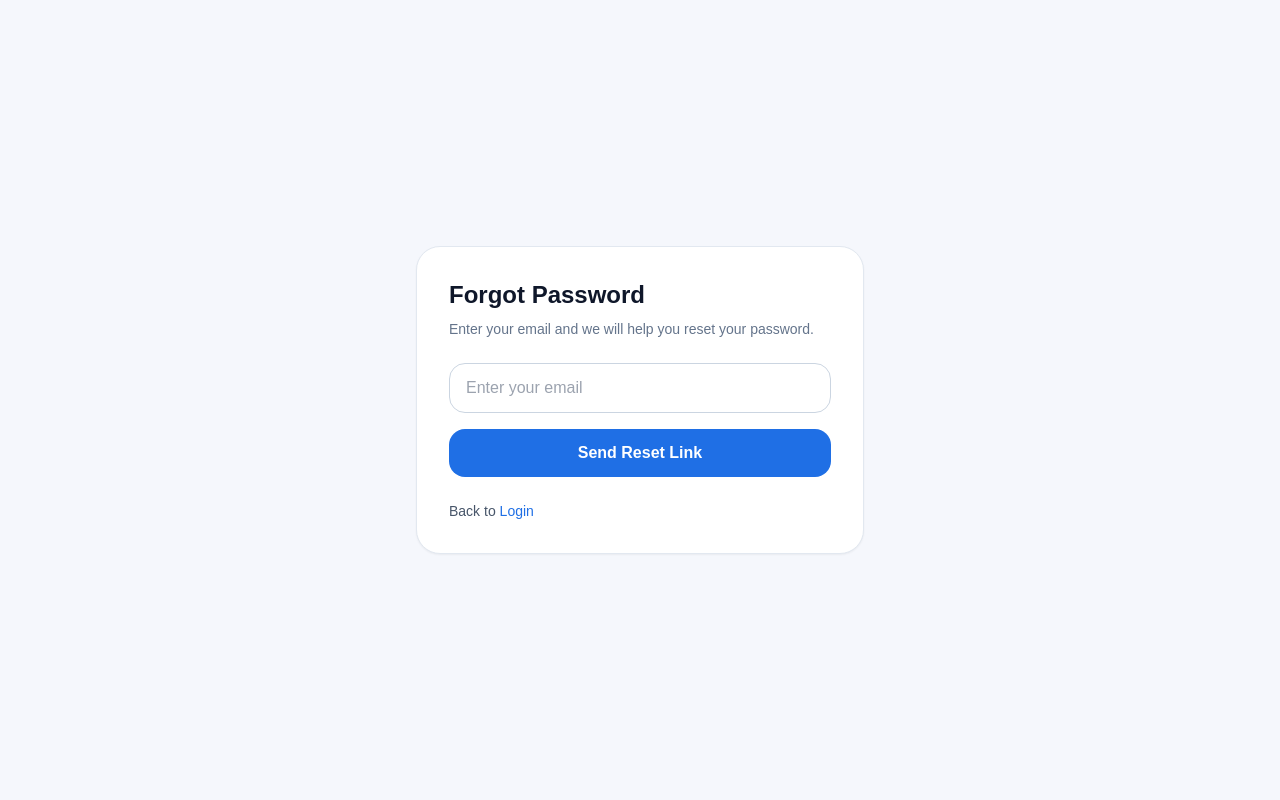
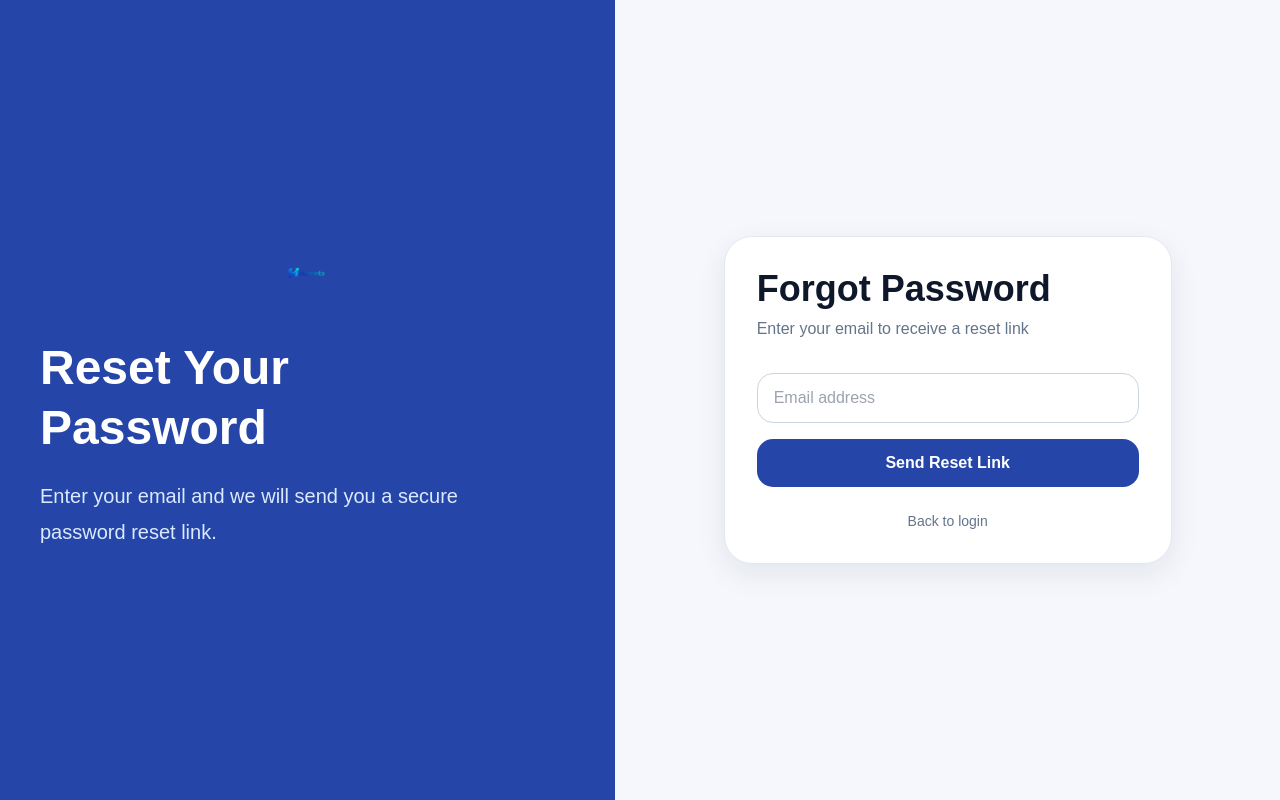
Before and after one commit to jewma1/Hirvanta, a Next.js app in the folder frontend/: page /forgot-password in a window 1280 px wide. Built offline with nearby package versions, Linux system fonts and the light colour scheme; no server answers.

Commit message:
Update page.tsx

```diff
--- a/frontend/app/forgot-password/page.tsx
+++ b/frontend/app/forgot-password/page.tsx
@@ -1,32 +1,107 @@
+"use client";
+
 import Link from "next/link";
+import { FormEvent, useState } from "react";
+import { supabase } from "../../lib/supabase";
 
 export default function ForgotPasswordPage() {
+  const [email, setEmail] = useState("");
+  const [loading, setLoading] = useState(false);
+  const [error, setError] = useState("");
+  const [success, setSuccess] = useState("");
+
+  async function handleReset(e: FormEvent) {
+    e.preventDefault();
+    setError("");
+    setSuccess("");
+    setLoading(true);
+
+    const { error } = await supabase.auth.resetPasswordForEmail(email, {
+      redirectTo: `${window.location.origin}/login`,
+    });
+
+    setLoading(false);
+
+    if (error) {
+      setError(error.message);
+      return;
+    }
+
+    setSuccess("Password reset email sent. Please check your inbox.");
+  }
+
   return (
-    <main className="flex min-h-screen items-center justify-center bg-[#f5f7fc] px-4">
-      <div className="w-full max-w-md rounded-3xl border border-slate-200 bg-white p-8 shadow-sm">
-        <h1 className="text-2xl font-bold text-slate-900">Forgot Password</h1>
-        <p className="mt-2 text-sm text-slate-500">
-          Enter your email and we will help you reset your password.
+    <main className="min-h-screen bg-[#f5f7fc]">
+      <div className="grid min-h-screen lg:grid-cols-[1fr_1.08fr]">
+        <div className="hidden bg-[#2546A8] px-10 py-12 text-white lg:flex lg:flex-col lg:justify-center">
+          <img
+            src="/hirvanta-logo.png"
+            alt="Hirvanta"
+            className="mb-10 h-12 w-auto object-contain"
+          />
+
+          <h1 className="max-w-md text-5xl font-bold leading-tight">
+            Reset Your Password
+          </h1>
+
+          <p className="mt-5 max-w-md text-xl leading-9 text-blue-100">
+            Enter your email and we will send you a secure password reset link.
+          </p>
+        </div>
+
+        <div className="flex items-center justify-center px-4 py-10">
+          <div className="w-full max-w-md rounded-[28px] border border-slate-200 bg-white p-8 shadow-soft">
+            <div className="mb-8 lg:hidden">
+              <img
+                src="/hirvanta-logo.png"
+                alt="Hirvanta"
+                className="h-10 w-auto object-contain"
+              />
+            </div>
+
+            <h2 className="text-4xl font-bold text-slate-900">Forgot Password</h2>
+            <p className="mt-2 text-slate-500">
+              Enter your email to receive a reset link
             </p>
 
-        <form className="mt-6 space-y-4">
+            <form onSubmit={handleReset} className="mt-8 space-y-4">
               <input
                 type="email"
-            placeholder="Enter your email"
+                placeholder="Email address"
+                value={email}
+                onChange={(e) => setEmail(e.target.value)}
                 className="w-full rounded-2xl border border-slate-300 px-4 py-3 outline-none focus:border-brand-500"
+                required
               />
 
-          <button className="w-full rounded-2xl bg-brand-600 px-4 py-3 font-semibold text-white transition hover:opacity-90">
-            Send Reset Link
+              {error ? (
+                <div className="rounded-2xl bg-red-50 px-4 py-3 text-sm text-red-700">
+                  {error}
+                </div>
+              ) : null}
+
+              {success ? (
+                <div className="rounded-2xl bg-green-50 px-4 py-3 text-sm text-green-700">
+                  {success}
+                </div>
+              ) : null}
+
+              <button
+                type="submit"
+                disabled={loading}
+                className="w-full rounded-2xl bg-[#2546A8] px-4 py-3 font-semibold text-white transition hover:opacity-90 disabled:opacity-60"
+              >
+                {loading ? "Sending..." : "Send Reset Link"}
               </button>
             </form>
 
-        <p className="mt-6 text-sm text-slate-600">
-          Back to{" "}
-          <Link href="/login" className="font-medium text-brand-600 hover:underline">
-            Login
+            <p className="mt-6 text-center text-sm text-slate-500">
+              <Link href="/login" className="hover:underline">
+                Back to login
               </Link>
             </p>
+          </div>
+        </div>
       </div>
     </main>
   );
```
Lines whose indentation alone changed are shown as unchanged.
